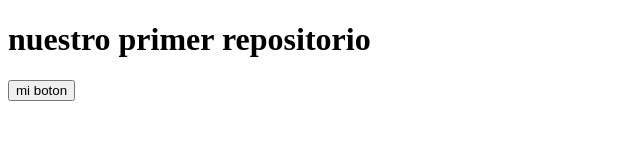
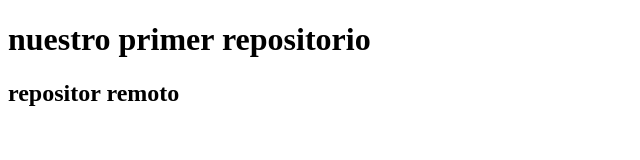
Before and after one commit to santi03202/visual-studio, a plain HTML site: page index.HTML in a window 1280 px wide. Shown: the whole page, without its empty margins (0-640 px from the left). Drawn offline with Linux system fonts and the light colour scheme.

Commit message:
se removio el boton

```diff
--- a/index.HTML
+++ b/index.HTML
@@ -8,6 +8,6 @@
 </head>
 <body>
     <h1>nuestro primer repositorio</h1>
-    <button>mi boton</button>
+    <h2>repositor remoto</h2>
 </body>
 </html>
```
